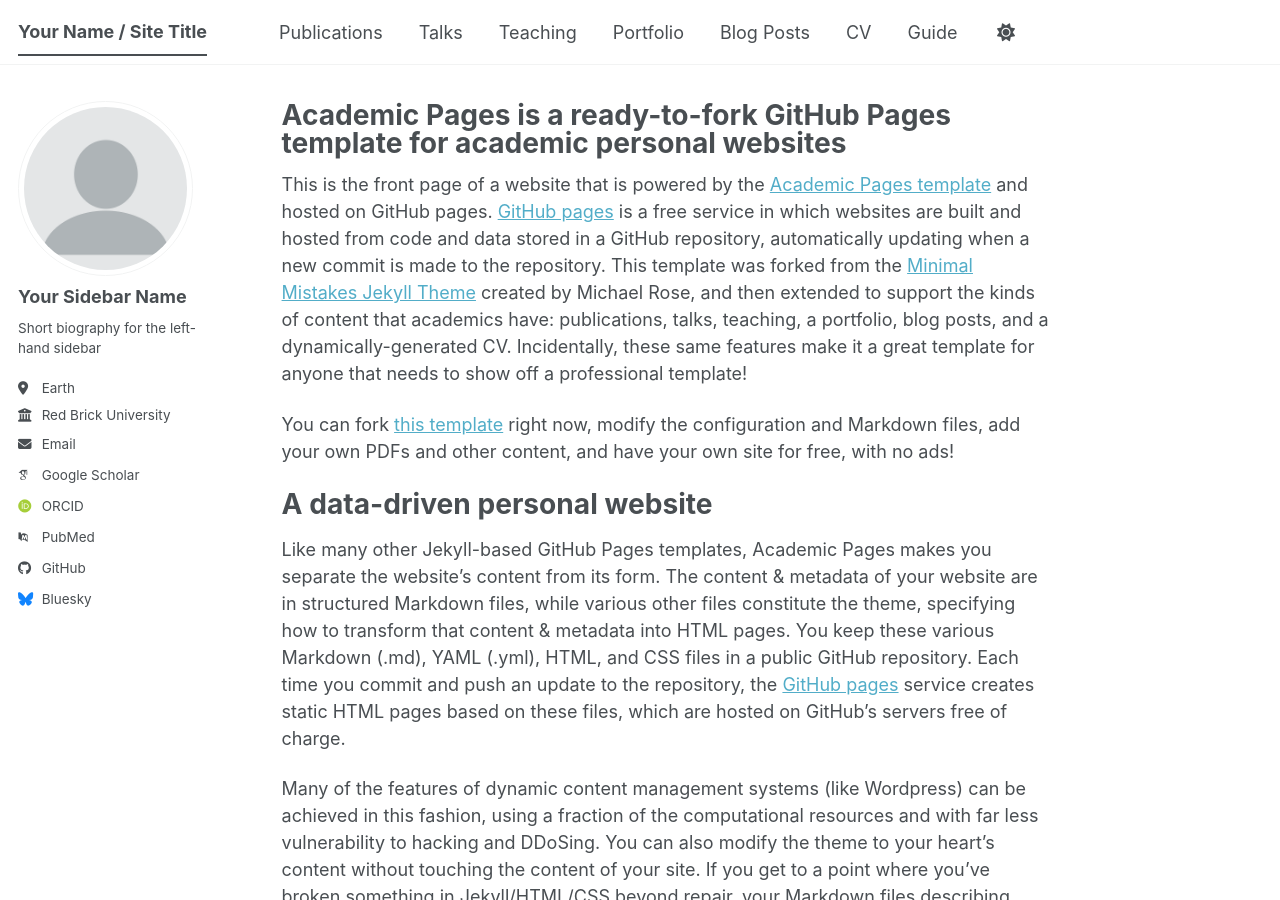
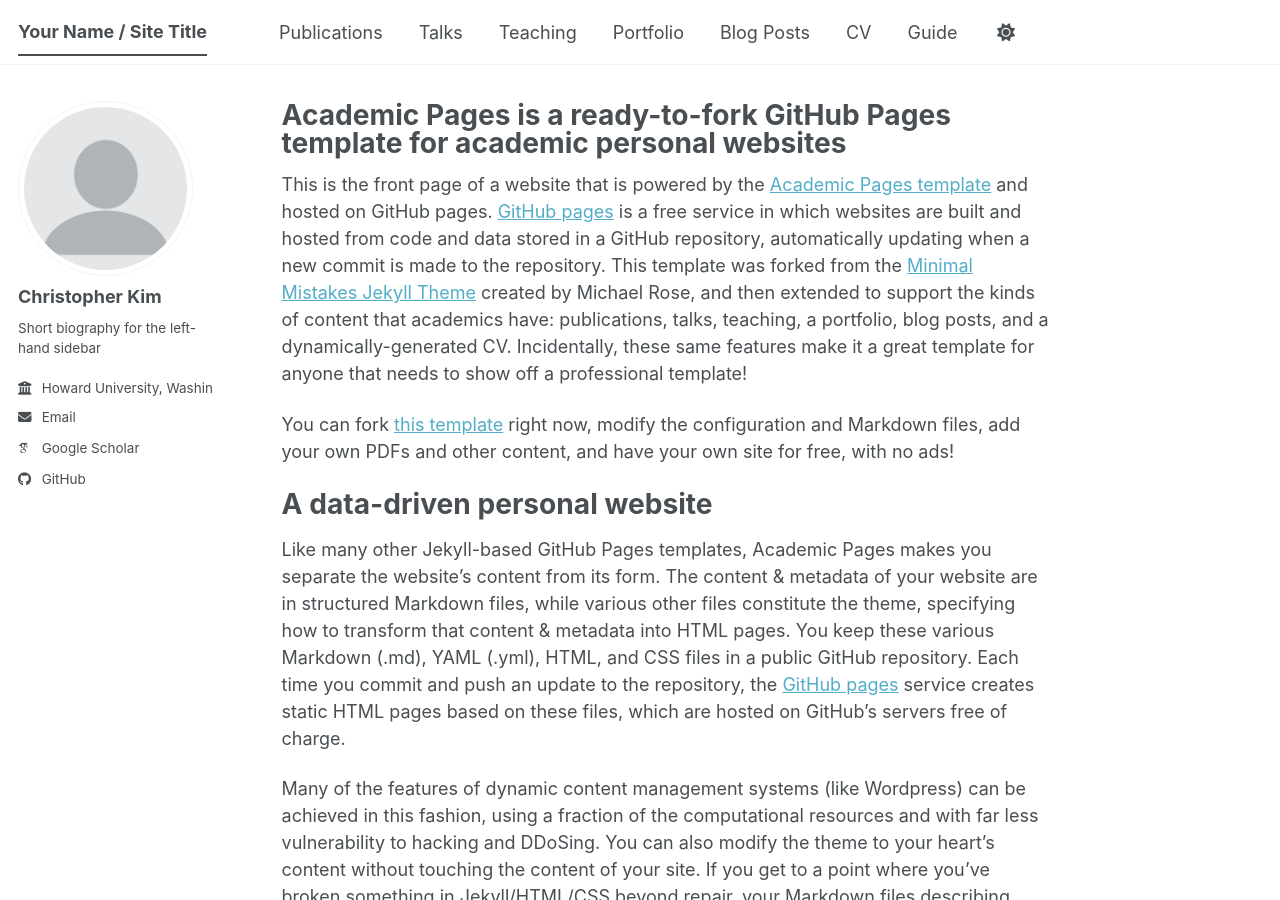
Before and after one commit to chrismkkim/chrismkkim.github.io, a Jekyll site: the page built from _pages/about.md, in a window 1280 px wide and 900 px high. Built offline with Jekyll 4.4.1, drawn with Linux system fonts in a browser that asks for light colours; some web fonts are replaced; a script bundle is joined from its source files by our own code; library files that are not in the unit come from our copies.

Commit message:
Update _config.yml

```diff
--- a/_config.yml
+++ b/_config.yml
@@ -24,24 +24,24 @@
 author:
   # Biographic information
   avatar           : "profile.png"
-  name             : "Your Sidebar Name"
+  name             : "Christopher Kim"
   pronouns         : # example: "she/her"
   bio              : "Short biography for the left-hand sidebar"
-  location         : "Earth"
-  employer         : "Red Brick University"
+  location         : #"Howard University, Washington, DC"
+  employer         : "Howard University, Washington, DC"
   uri              : # URL
   email            : "none@example.org"
 
   # Academic websites
   academia         : # URL
   arxiv            : # URL - Update with the correct link to your profile
-  googlescholar    : "https://scholar.google.com/citations?user=PS_CX0AAAAAJ"
+  googlescholar    : "https://scholar.google.com/citations?user=tQHQ2jUAAAAJ&hl=en"
   inspire-hep      : # URL
   impactstory      : # URL
-  orcid            : "https://orcid.org/yourorcidurl"
+  orcid            : #"https://orcid.org/yourorcidurl"
   semantic         : # URL
   ssrn             : # URL
-  pubmed           : "https://www.ncbi.nlm.nih.gov/pubmed/?term=john+snow"
+  pubmed           : #"https://www.ncbi.nlm.nih.gov/pubmed/?term=john+snow"
   researchgate     : # URL
   scopus           : # URL
   zotero           : # URL
@@ -51,13 +51,13 @@
   bitbucket        : # Username - Update with your username on the site
   codepen          : # Username
   dribbble         : # Username
-  github           : "academicpages"
+  github           : "chrismkkim"
   kaggle           : # Username
   stackoverflow    : # User number or user number and name (i.e., use "1" or "1/jeff-atwood")
 
   # Social media
   artstation       : # Username
-  bluesky          : "bsky.app" # Replace this with you Bluesky username
+  bluesky          : #"bsky.app" # Replace this with you Bluesky username
   facebook         : # Username
   flickr           : # Username
   foursquare       : # Username
```
